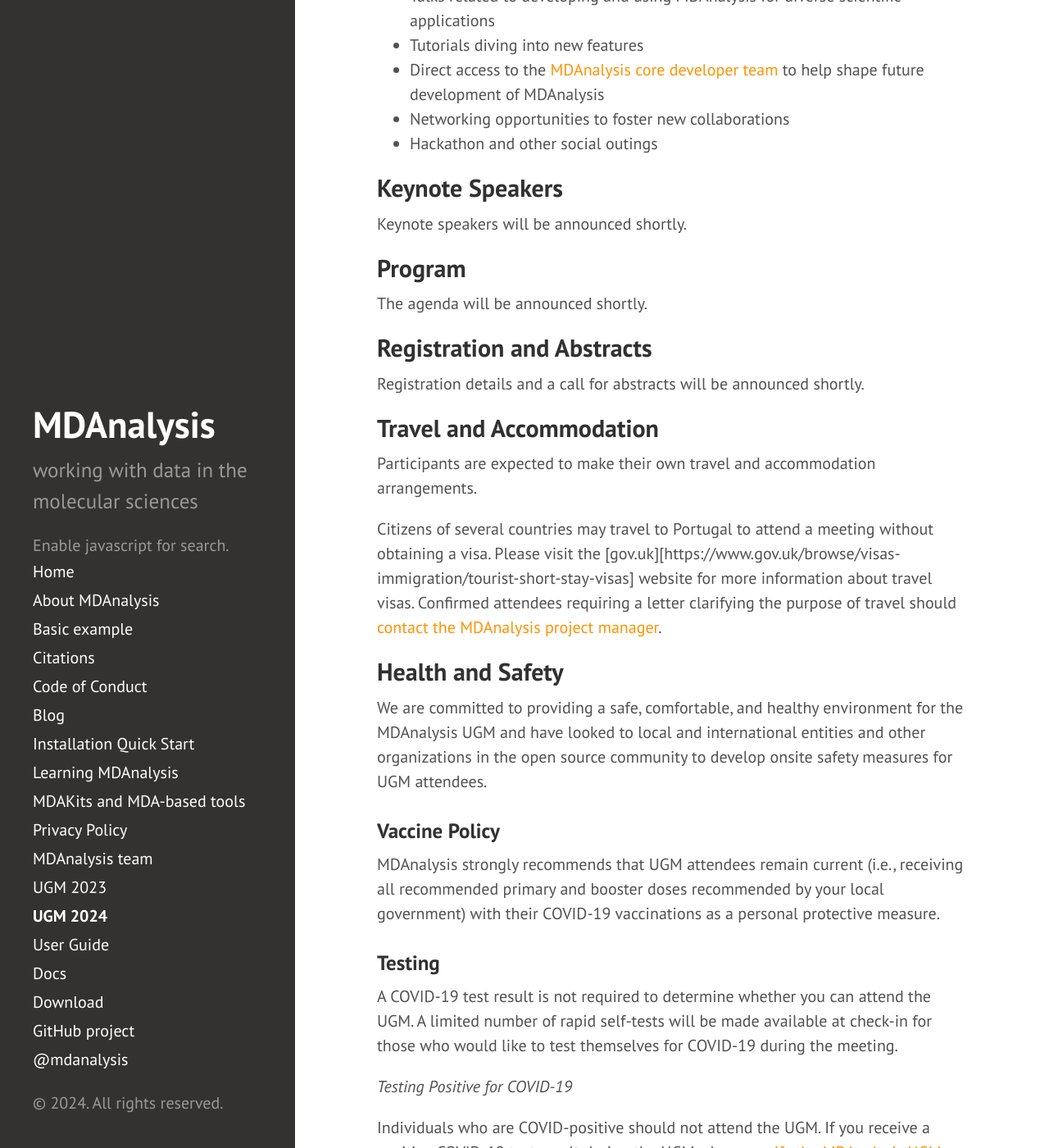
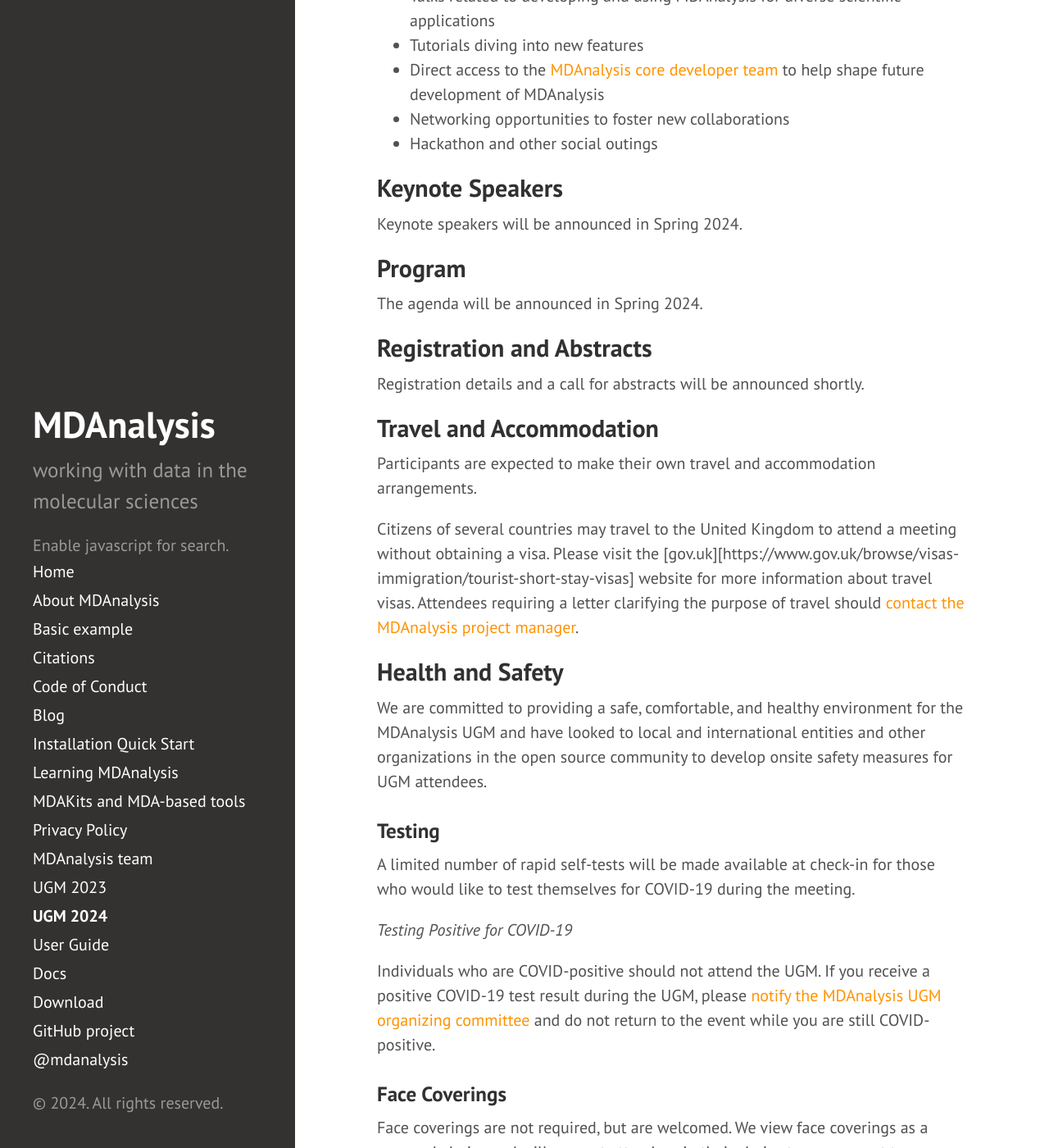
Before and after one commit to MDAnalysis/MDAnalysis.github.io, a Jekyll site: the page built from pages/ugm2024.md, in a window 1280 px wide and 1400 px high, scrolled down 605 px. Shown: the whole window at 82% size. Built offline with Jekyll 4.4.1, drawn with Linux system fonts in a browser that asks for light colours; comment, search, counter and statistics services are not loaded; some of the changed text lies outside the part shown.

Commit message:
Update ugm2024.md
edits

```diff
--- a/pages/ugm2024.md
+++ b/pages/ugm2024.md
@@ -16,10 +16,10 @@ The UGM will bring together users of the MDAnalysis package from different commu
 * Hackathon and other social outings
 
 ## Keynote Speakers
-Keynote speakers will be announced shortly.
+Keynote speakers will be announced in Spring 2024.
 
 ## Program
-The agenda will be announced shortly.
+The agenda will be announced in Spring 2024.
 
 ## Registration and Abstracts
 Registration details and a call for abstracts will be announced shortly.
@@ -27,16 +27,14 @@ Registration details and a call for abstracts will be announced shortly.
 ## Travel and Accommodation
 Participants are expected to make their own travel and accommodation arrangements.
 
-Citizens of several countries may travel to Portugal to attend a meeting without obtaining a visa. Please visit the [gov.uk][https://www.gov.uk/browse/visas-immigration/tourist-short-stay-visas] website for more information about travel visas. Confirmed attendees requiring a letter clarifying the purpose of travel should [contact the MDAnalysis project manager][email].
+Citizens of several countries may travel to the United Kingdom to attend a meeting without obtaining a visa. Please visit the [gov.uk][https://www.gov.uk/browse/visas-immigration/tourist-short-stay-visas] website for more information about travel visas. Attendees requiring a letter clarifying the purpose of travel should [contact the MDAnalysis project manager][email].
 
 ## Health and Safety
 We are committed to providing a safe, comfortable, and healthy environment for the MDAnalysis UGM and have looked to local and international entities and other organizations in the open source community to develop onsite safety measures for UGM attendees.
 
-### Vaccine Policy
-MDAnalysis strongly recommends that UGM attendees remain current (i.e., receiving all recommended primary and booster doses recommended by your local government) with their COVID-19 vaccinations as a personal protective measure.
 
 ### Testing
-A COVID-19 test result is not required to determine whether you can attend the UGM. A limited number of rapid self-tests will be made available at check-in for those who would like to test themselves for COVID-19 during the meeting.
+A limited number of rapid self-tests will be made available at check-in for those who would like to test themselves for COVID-19 during the meeting.
 
 *Testing Positive for COVID-19*
 
```
Also changed, not shown: other parts of pages/ugm2024.md (+2 -11 lines).
